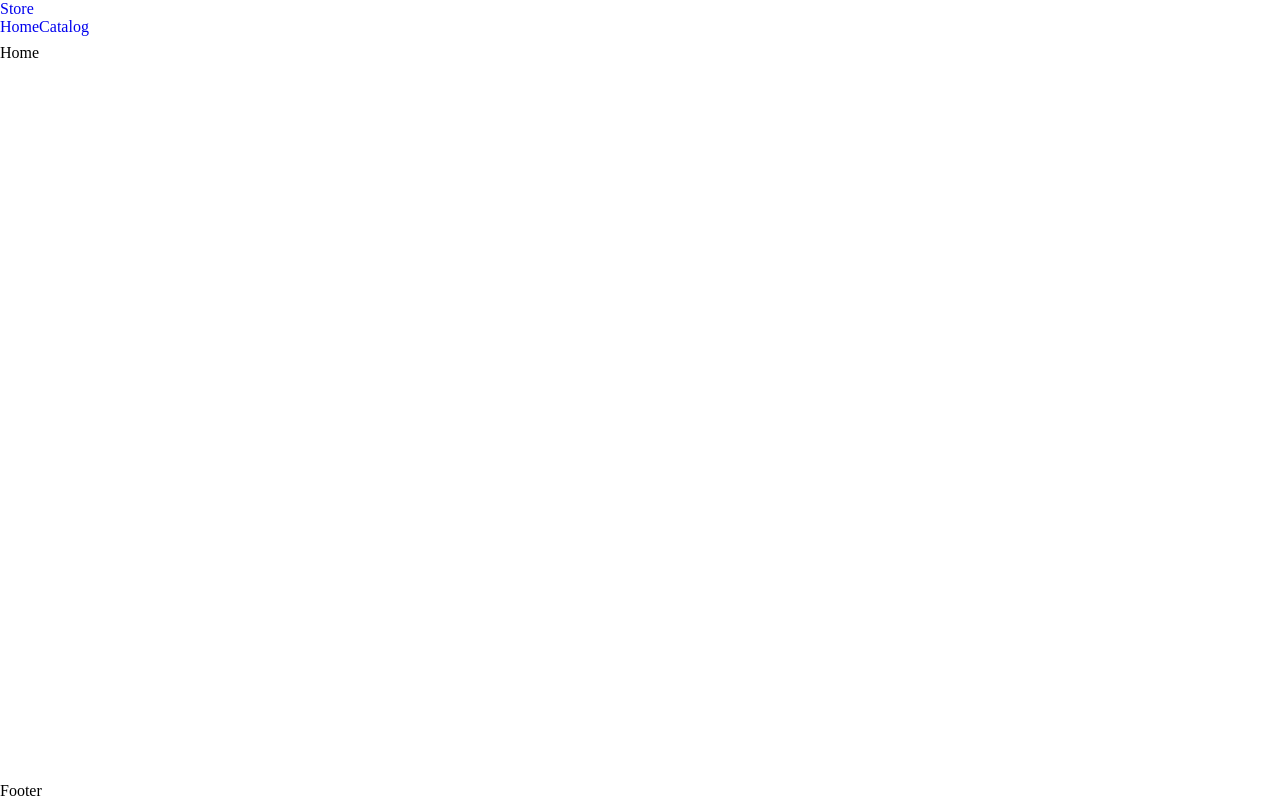
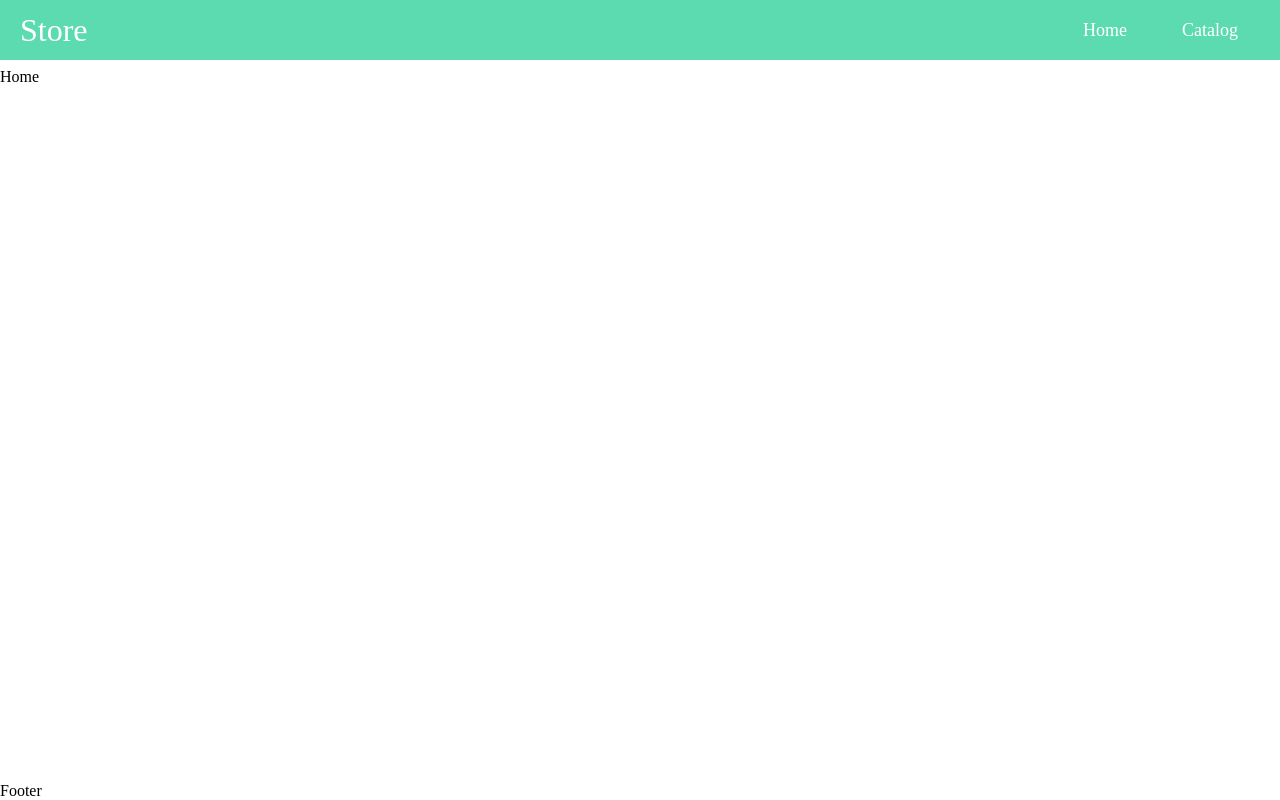
Before and after one commit to Zuhaitz/bridge-ecommerce-frontend, a React (Vite) app: page / in a window 1280 px wide. Built offline with nearby package versions, Linux system fonts and the light colour scheme.

Commit message:
navbar style done

```diff
--- a/src/components/navbar/Navbar.jsx
+++ b/src/components/navbar/Navbar.jsx
@@ -1,13 +1,19 @@
-import React from "react";
+import "./Navbar.scss";
 
 const Navbar = () => {
   return (
-    <nav>
-      <a href="/">Store</a>
+    <nav className="navbar">
+      <a href="/" className="navbar__title">
+        <p>Store</p>
+      </a>
 
-      <div>
-        <a href="/">Home</a>
-        <a href="#">Catalog</a>
+      <div className="navbar__links">
+        <a href="/" className="navbar__link">
+          <p>Home</p>
+        </a>
+        <a href="#" className="navbar__link">
+          <p>Catalog</p>
+        </a>
       </div>
     </nav>
   );
--- a/src/components/navbar/Navbar.scss
+++ b/src/components/navbar/Navbar.scss
@@ -0,0 +1,42 @@
+.navbar {
+  display: flex;
+  justify-content: space-between;
+  align-items: center;
+
+  height: 60px;
+  padding: 0 20px;
+
+  background-color: $primary-color;
+
+  &__title {
+    font-size: 32px;
+    font-weight: bold;
+    color: $secondary-text-color;
+  }
+
+  &__links {
+    display: flex;
+    gap: 5px;
+    align-items: center;
+    height: 100%;
+  }
+
+  &__link {
+    display: flex;
+    justify-content: center;
+    align-items: center;
+    height: 100%;
+    width: 100px;
+
+    font-size: 18px;
+
+    color: $secondary-text-color;
+
+    &:hover {
+      font-weight: bold;
+
+      color: $primary-color;
+      background-color: $secondary-text-color;
+    }
+  }
+}
```
